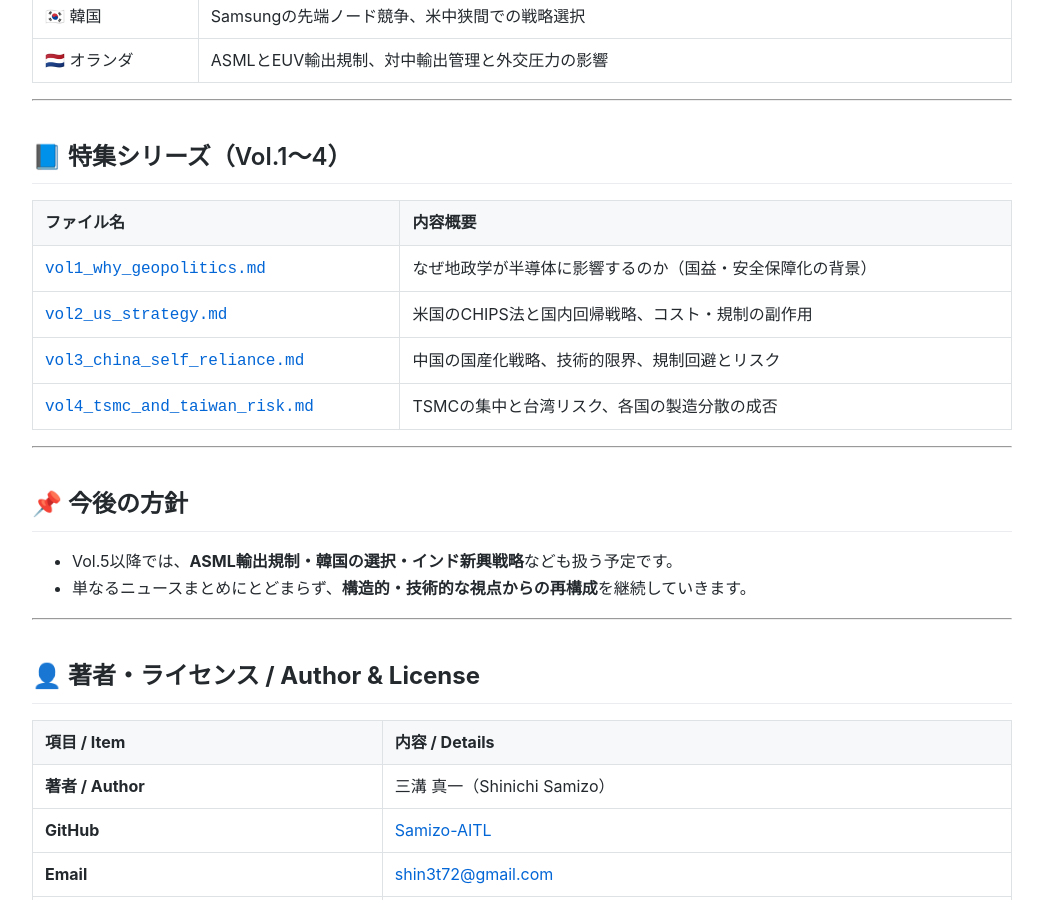
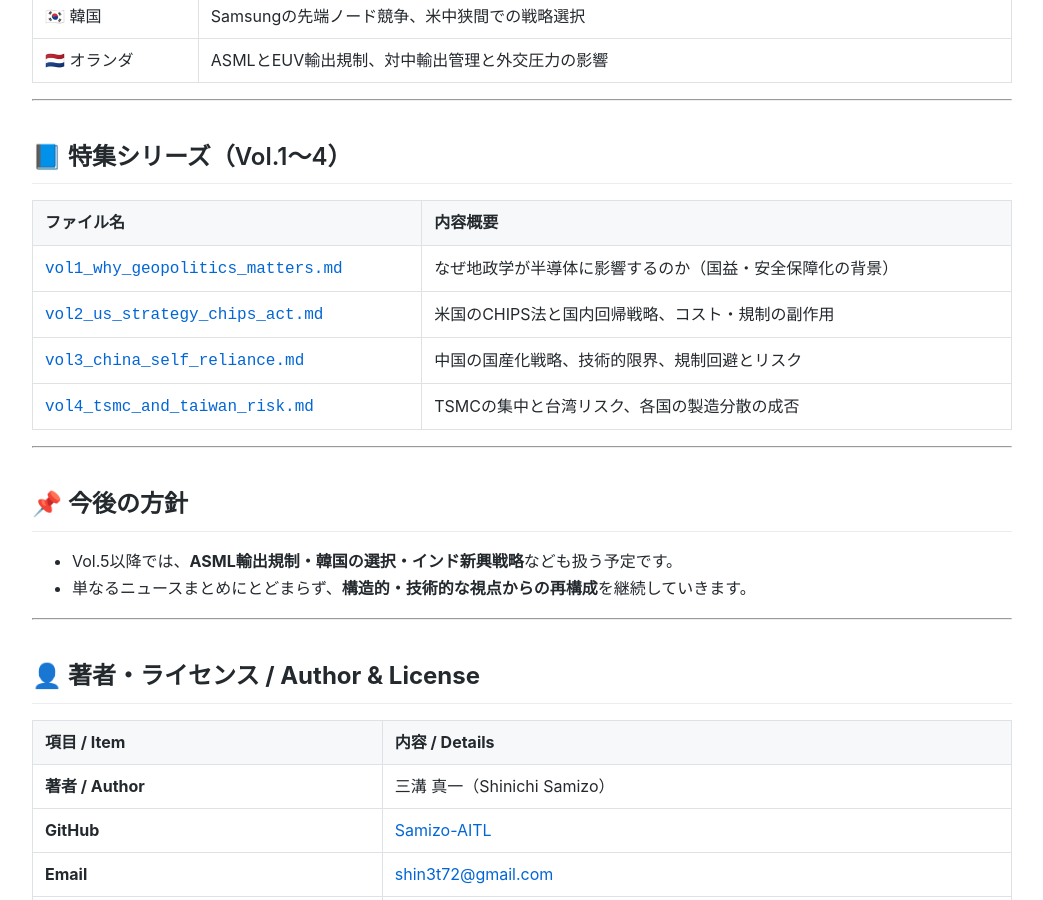
Before and after one commit to Samizo-AITL/Edusemi-Plus, a Jekyll site: the page built from geopolitics/index.md, in a window 1280 px wide and 900 px high, scrolled down 735 px. Shown: the whole window, without its empty margins (118-1161 px from the left). Built offline with Jekyll 4.4.1, drawn with Linux system fonts in a browser that asks for light colours.

Commit message:
Update index.md

```diff
--- a/geopolitics/index.md
+++ b/geopolitics/index.md
@@ -35,8 +35,8 @@
 
 | ファイル名                                  | 内容概要                                               |
 |---------------------------------------------|--------------------------------------------------------|
-| [`vol1_why_geopolitics.md`](./vol1_why_geopolitics.md)         | なぜ地政学が半導体に影響するのか（国益・安全保障化の背景）     |
-| [`vol2_us_strategy.md`](./vol2_us_strategy.md)                 | 米国のCHIPS法と国内回帰戦略、コスト・規制の副作用             |
+| [`vol1_why_geopolitics_matters.md`](./vol1_why_geopolitics_matters.md)         | なぜ地政学が半導体に影響するのか（国益・安全保障化の背景）     |
+| [`vol2_us_strategy_chips_act.md`](./vol2_us_strategy_chips_act.md)                 | 米国のCHIPS法と国内回帰戦略、コスト・規制の副作用             |
 | [`vol3_china_self_reliance.md`](./vol3_china_self_reliance.md) | 中国の国産化戦略、技術的限界、規制回避とリスク                |
 | [`vol4_tsmc_and_taiwan_risk.md`](./vol4_tsmc_and_taiwan_risk.md) | TSMCの集中と台湾リスク、各国の製造分散の成否                   |
 
```
